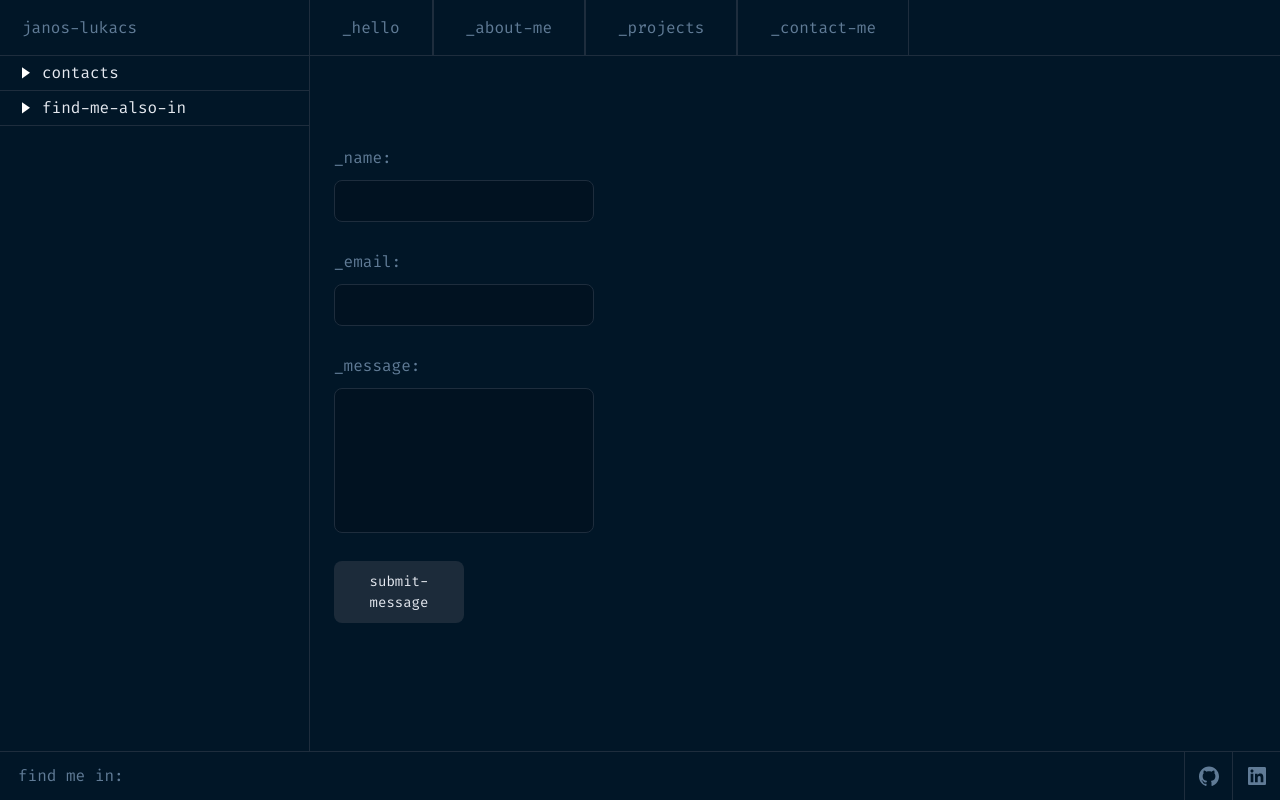
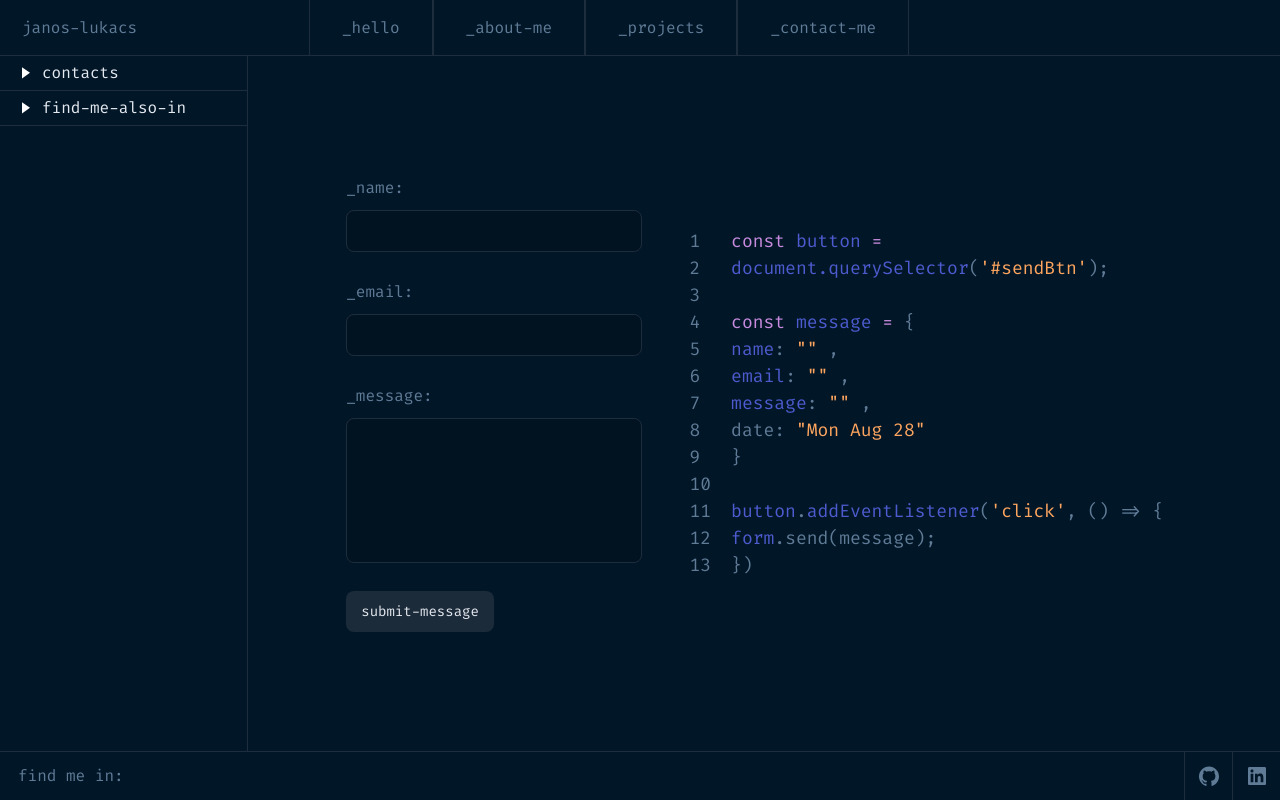
Before and after one commit to lukacsja/personal_portfolio_site, a Next.js app: page /contact in a window 1280 px wide. Built offline with nearby package versions, Linux system fonts and the light colour scheme.

Commit message:
added code-snippet componenet for contact page

```diff
--- a/app/contact/page.tsx
+++ b/app/contact/page.tsx
@@ -1,5 +1,6 @@
 'use client';
 
+import CodeSnippet from '@/components/code-snippet';
 import DropdownItem from '@/components/dropdown-item';
 import PageTitle from '@/components/page-title';
 import { contactsData } from '@/lib/data';
@@ -135,9 +136,9 @@ const Contact = () => {
         </div>
       </div>
 
-      <div className='lg:flex lg:px-[24px] lg:py-[48px]'>
+      <div className='lg:flex lg:w-full lg:items-center lg:justify-center lg:gap-[48px] lg:px-[24px] lg:py-[48px]'>
         {submitted ? (
-          <div className='mt-[42px] flex flex-col items-center justify-center gap-[20px]'>
+          <div className='mt-[42px] flex flex-col items-center justify-center gap-[20px] lg:mt-[0] lg:w-[30%]'>
             <h2 className='text-[24px] text-text-white'>Thank you! ✌️</h2>
             <p className='mb-[10px] text-center text-secondary-gray'>
               Your message has been accepted. You will receive answer really
@@ -153,7 +154,7 @@ const Contact = () => {
         ) : (
           <form
             onSubmit={handleSubmit}
-            className='mt-[42px] flex flex-col gap-[18px] text-secondary-gray'
+            className='mt-[42px] flex flex-col gap-[18px] text-secondary-gray lg:mt-0 lg:w-[30%]'
           >
             <div className='flex flex-col gap-[10px]'>
               <span>_name:</span>
@@ -228,6 +229,11 @@ const Contact = () => {
             </button>
           </form>
         )}
+        <CodeSnippet
+          name={formData.senderName}
+          email={formData.senderEmail}
+          message={formData.formMessage}
+        />
       </div>
     </main>
   );
--- /dev/null
+++ b/components/code-snippet.tsx
@@ -0,0 +1,89 @@
+import React, { useEffect, useRef, useState } from 'react';
+
+interface CodeSnippetProps {
+  name: string;
+  email: string;
+  message: string;
+}
+
+const CodeSnippet: React.FC<CodeSnippetProps> = ({ name, email, message }) => {
+  const snippetRef = useRef<HTMLDivElement>(null);
+  const [lineNumbers, setLineNumbers] = useState<number[]>([]);
+
+  const lineHeight = 27;
+
+  const today = new Date().toString().slice(0, 10).split(' ').join(' ');
+
+  console.log(new Date());
+
+  useEffect(() => {
+    const updateLineNumbers = () => {
+      const codeContainerHeight = snippetRef?.current?.clientHeight ?? 1;
+      const requiredLines = codeContainerHeight / lineHeight + 1;
+
+      setLineNumbers(
+        Array.from({ length: requiredLines }, (_, index) => index + 1)
+      );
+    };
+
+    updateLineNumbers();
+
+    window.addEventListener('resize', updateLineNumbers);
+
+    return () => {
+      window.removeEventListener('resize', updateLineNumbers);
+    };
+  }, [name, email, message]);
+
+  return (
+    <div className='hidden lg:mx-0 lg:flex lg:w-[50%] lg:items-start lg:justify-center  lg:gap-[20px] lg:text-[18px] lg:leading-[27px] lg:text-secondary-gray'>
+      <div className='w-auto'>
+        {lineNumbers?.map((number) => <div>{number}</div>)}
+      </div>
+      <div ref={snippetRef} className=''>
+        <span className='text-accent-pink'>const</span>{' '}
+        <span className='text-secondary-blue'>button</span>{' '}
+        <span className='text-accent-pink'>=</span>{' '}
+        <span className='text-secondary-blue'>document.querySelector</span>(
+        <span className='text-accent-yellow'>'#sendBtn'</span>
+        );
+        <br />
+        <br />
+        <span className='text-accent-pink'>const</span>{' '}
+        <span className='text-secondary-blue'>message</span>{' '}
+        <span className='text-accent-pink'>=</span> {'{'} <br />
+        <span className='text-secondary-blue'>name</span>:{' '}
+        <span className='text-accent-yellow'>"{name}" </span>,
+        <br />
+        <span className='text-secondary-blue'>email</span>:{' '}
+        <span className='text-accent-yellow'>"{email}" </span>,
+        <br />
+        <span className='text-secondary-blue'>message</span>:{' '}
+        <span className='text-accent-yellow'>"{message}" </span>,<br />
+        <span>date: </span>
+        <span className='text-accent-yellow'>"{today}"</span>
+        <br />
+        {'}'}
+        <br />
+        <br />
+        <span className='text-secondary-blue'>button</span>.
+        <span className='text-secondary-blue'>addEventListener</span>
+        {'('}
+        <span className='text-accent-yellow'>'click'</span>
+        {', ()'}
+        <span>{' => '}</span>
+        {'{'}
+        <br />
+        <span className='text-secondary-blue'>form</span>.<span>send</span>
+        {'('}
+        <span>message</span>
+        {');'}
+        <br />
+        {'})'}
+        <br />
+      </div>
+    </div>
+  );
+};
+
+export default CodeSnippet;
```
